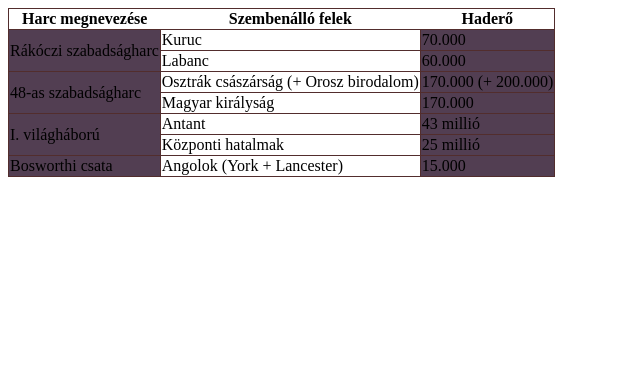
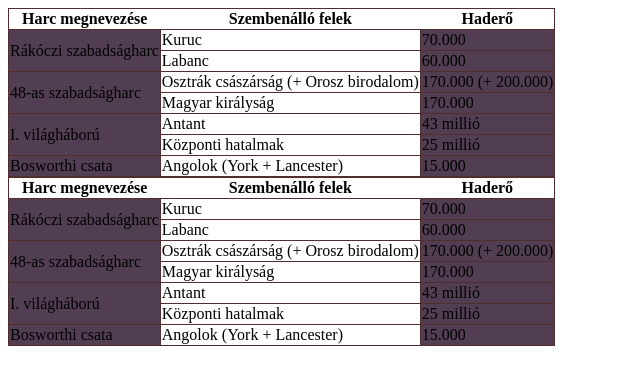
Before and after one commit to banyai-bence/javascript_func, a plain HTML site: page table_row_hf/index.html in a window 1280 px wide. Shown: the whole page, without its empty margins (0-640 px from the left). Drawn offline with Linux system fonts and the light colour scheme.

Commit message:
gergo: vegre ertem ez megy *tanar vegig neki kell segitsen*

```diff
--- a/table_row_hf/index.html
+++ b/table_row_hf/index.html
@@ -57,6 +57,7 @@
         </tbody>
     </table>
 
+<script src="index.js"></script>
 </body>
 
 </html>
--- /dev/null
+++ b/table_row_hf/index.js
@@ -0,0 +1,84 @@
+/** @type {{war: string, team1: string, team1Size: string, team2?: string, team2Size?: string}[]} */
+
+const arr = [
+    {
+        war: 'Rákóczi szabadságharc',
+        team1: 'Kuruc',
+        team1Size: '70.000',
+        team2: 'Labanc',
+        team2Size: '60.000',
+    },
+    {
+        war: '48-as szabadságharc',
+        team1: 'Osztrák császárság (+ Orosz birodalom)',
+        team1Size: '170.000 (+ 200.000)',
+        team2: 'Magyar királyság',
+        team2Size: '170.000',
+    },
+    {
+        war: 'I. világháború',
+        team1: 'Antant',
+        team1Size: '43 millió',
+        team2: 'Központi hatalmak',
+        team2Size: '25 millió',
+    },
+    {
+        war: 'Bosworthi csata',
+        team1: 'Angolok (York + Lancester)',
+        team1Size: '15.000',
+    }
+]
+
+const table=document.createElement("table")
+document.body.appendChild(table)
+
+const thead=document.createElement("thead")
+table.appendChild(thead)
+
+const tr=document.createElement("tr")
+thead.appendChild(tr)
+
+const a=[ "Harc megnevezése","Szembenálló felek","Haderő"]
+
+for(const b of a){
+    const th=document.createElement("th")
+    th.innerText=b
+    tr.appendChild(th)
+}
+
+const tbody=document.createElement("tbody")
+table.appendChild(tbody)
+
+for(const c of arr){
+    const tr=document.createElement("tr")
+    tbody.appendChild(tr)
+
+    const td=document.createElement("td")
+    td.innerText=c.war
+    tr.appendChild(td)
+
+    const td2=document.createElement("td")
+    td2.innerText=c.team1
+    tr.appendChild(td2)
+
+    const td3=document.createElement("td")
+    td3.innerText=c.team1Size
+    tr.appendChild(td3)
+
+    // (=) ertek ; (==) egyenlok-e? ; (===) tipus pl:int, string
+    if(c.team2 !== undefined && c.team2Size !== undefined){
+
+        td.rowSpan=2
+
+        const tr2=document.createElement("tr")
+        tbody.appendChild(tr2)
+
+        const td4=document.createElement("td")
+        td4.innerText=c.team2
+        tr2.appendChild(td4)
+
+        const td5=document.createElement("td")
+        td5.innerText=c.team2Size
+        tr2.appendChild(td5)
+    }
+}
```
